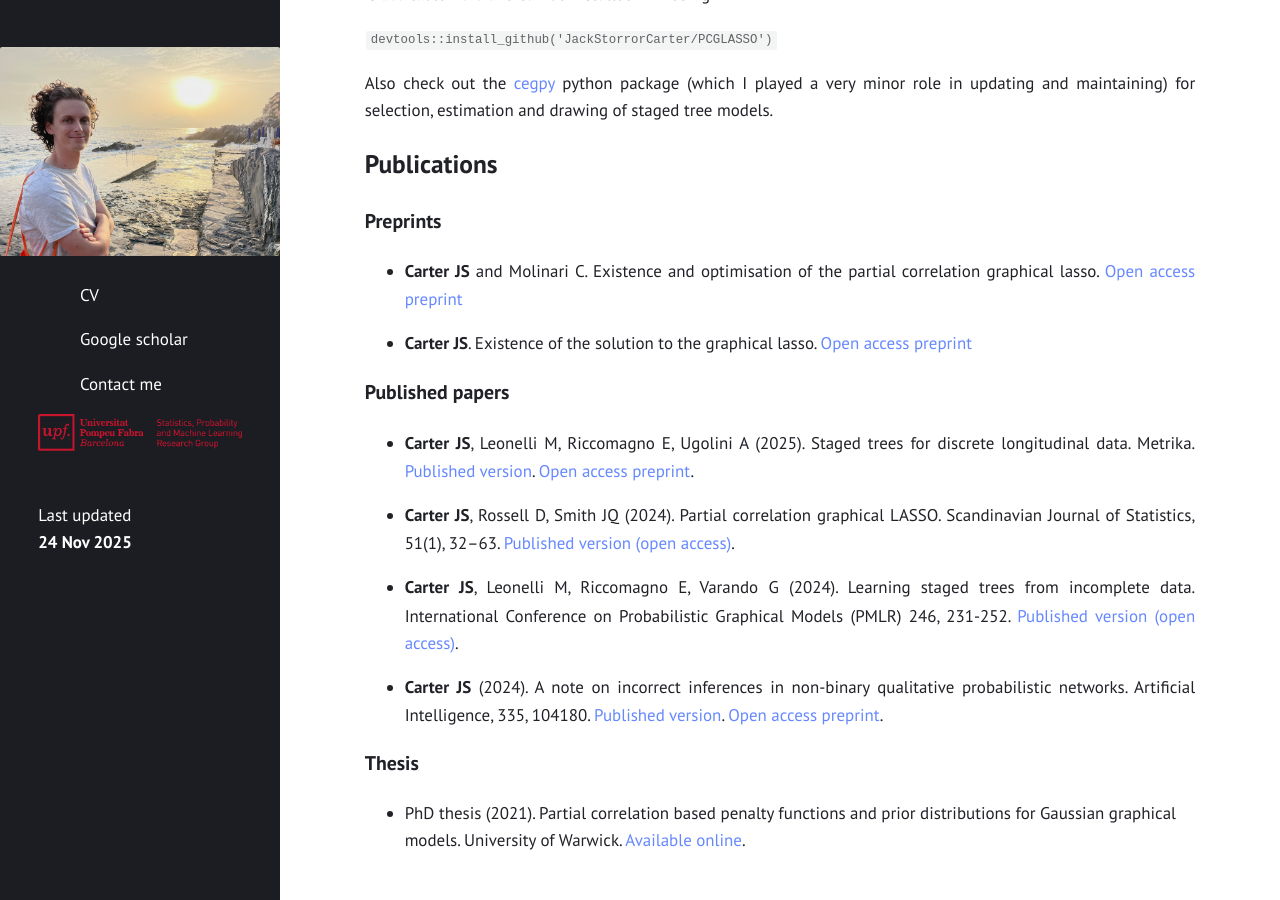
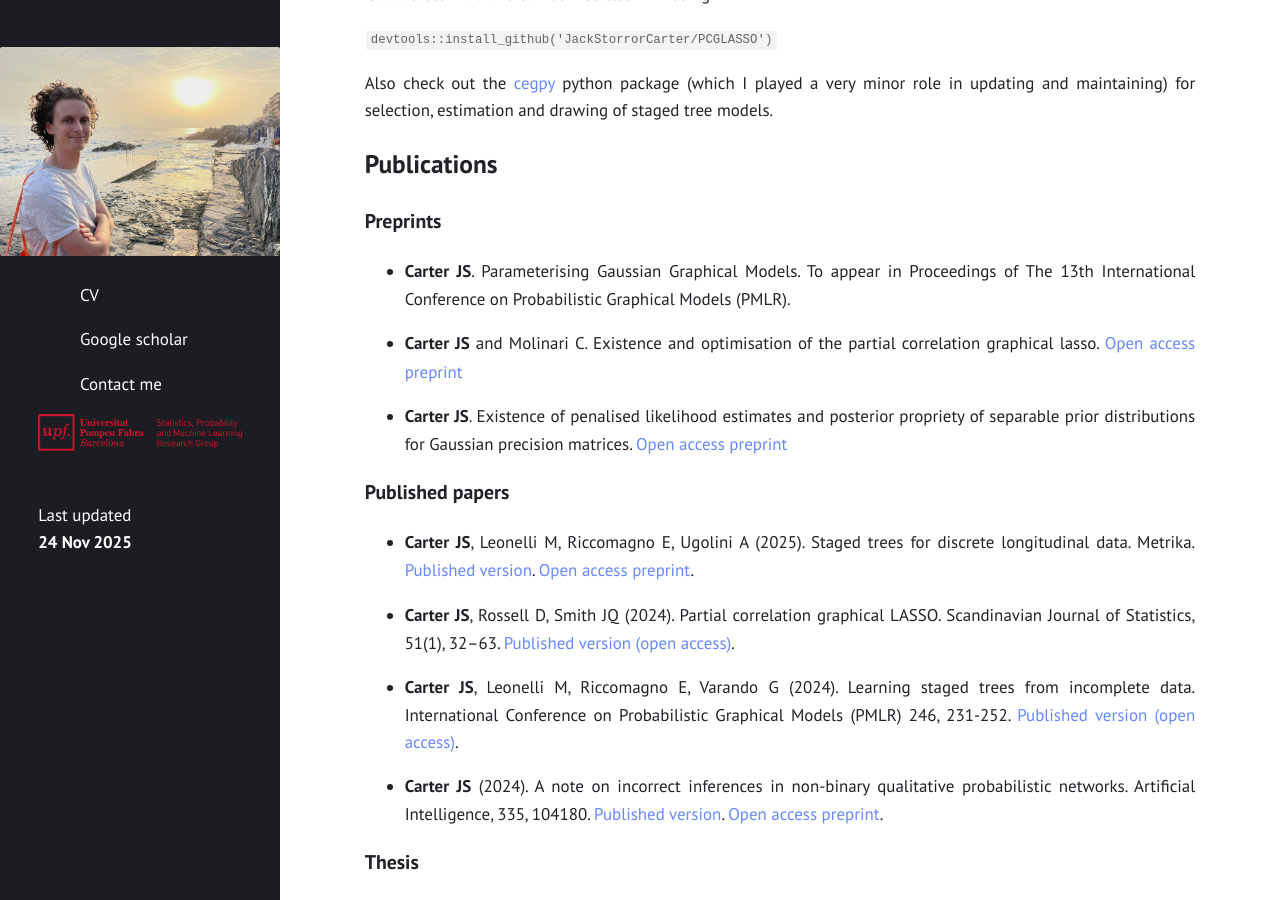
Before and after one commit to JackStorrorCarter/JackStorrorCarter.github.io, a Jekyll site: the page built from index.md, in a window 1280 px wide and 900 px high, scrolled down 594 px. Built offline with Jekyll 4.4.1, drawn with Linux system fonts in a browser that asks for light colours.

Commit message:
Update index.md

```diff
--- a/index.md
+++ b/index.md
@@ -24,9 +24,11 @@ Also check out the [cegpy](https://cegpy.readthedocs.io/en/latest/intro.html) py
 
 ### Preprints
 
+- **Carter JS**. Parameterising Gaussian Graphical Models. To appear in Proceedings of The 13th International Conference on Probabilistic Graphical Models (PMLR).
+
 - **Carter JS** and Molinari C. Existence and optimisation of the partial correlation graphical lasso. [Open access preprint](https://arxiv.org/abs/2510.25712)
 
-- **Carter JS**. Existence of the solution to the graphical lasso. [Open access preprint](https://arxiv.org/abs/2505.20005v1)
+- **Carter JS**. Existence of penalised likelihood estimates and posterior propriety of separable prior distributions for Gaussian precision matrices. [Open access preprint](https://arxiv.org/abs/2505.20005v2)
 
 ### Published papers
 
```
